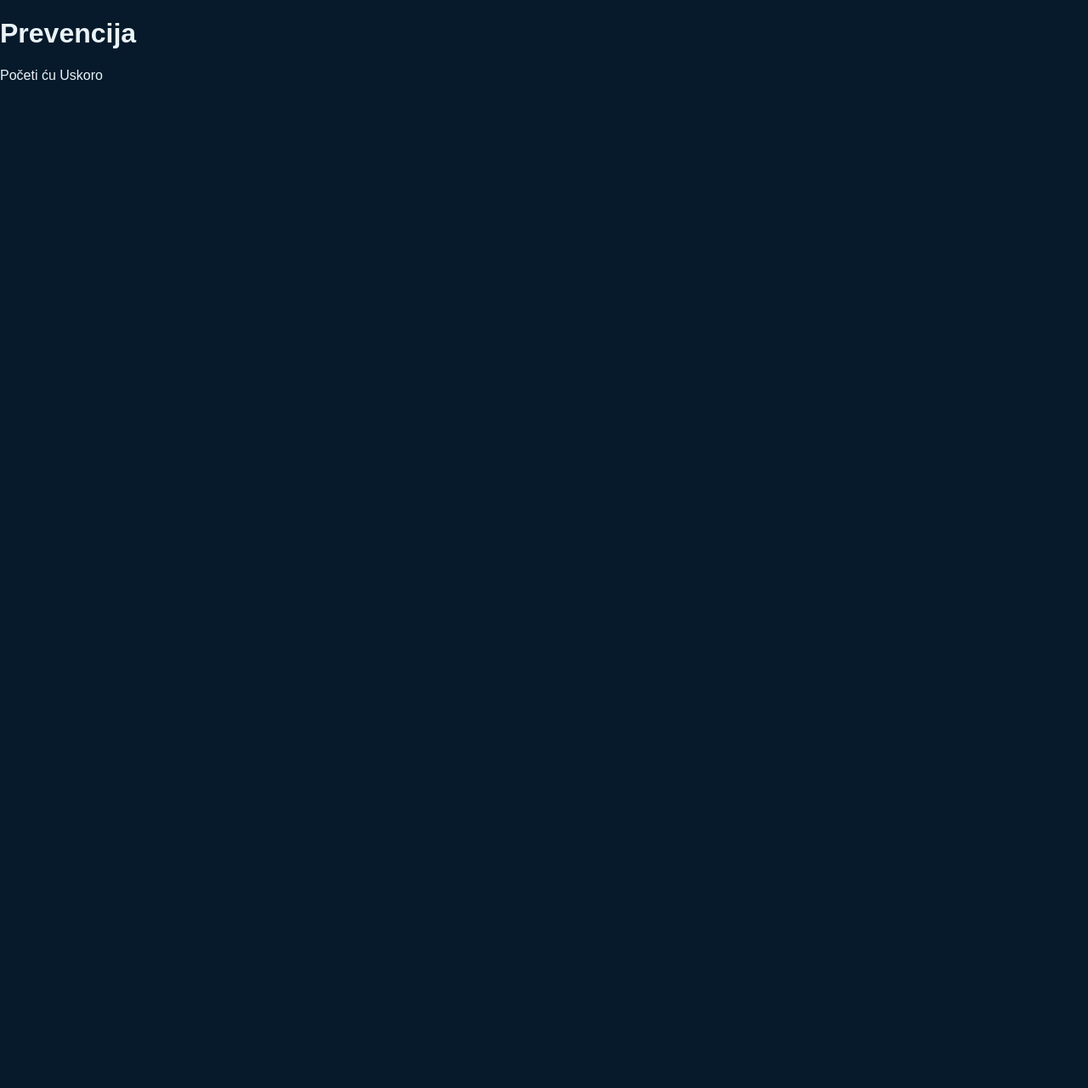
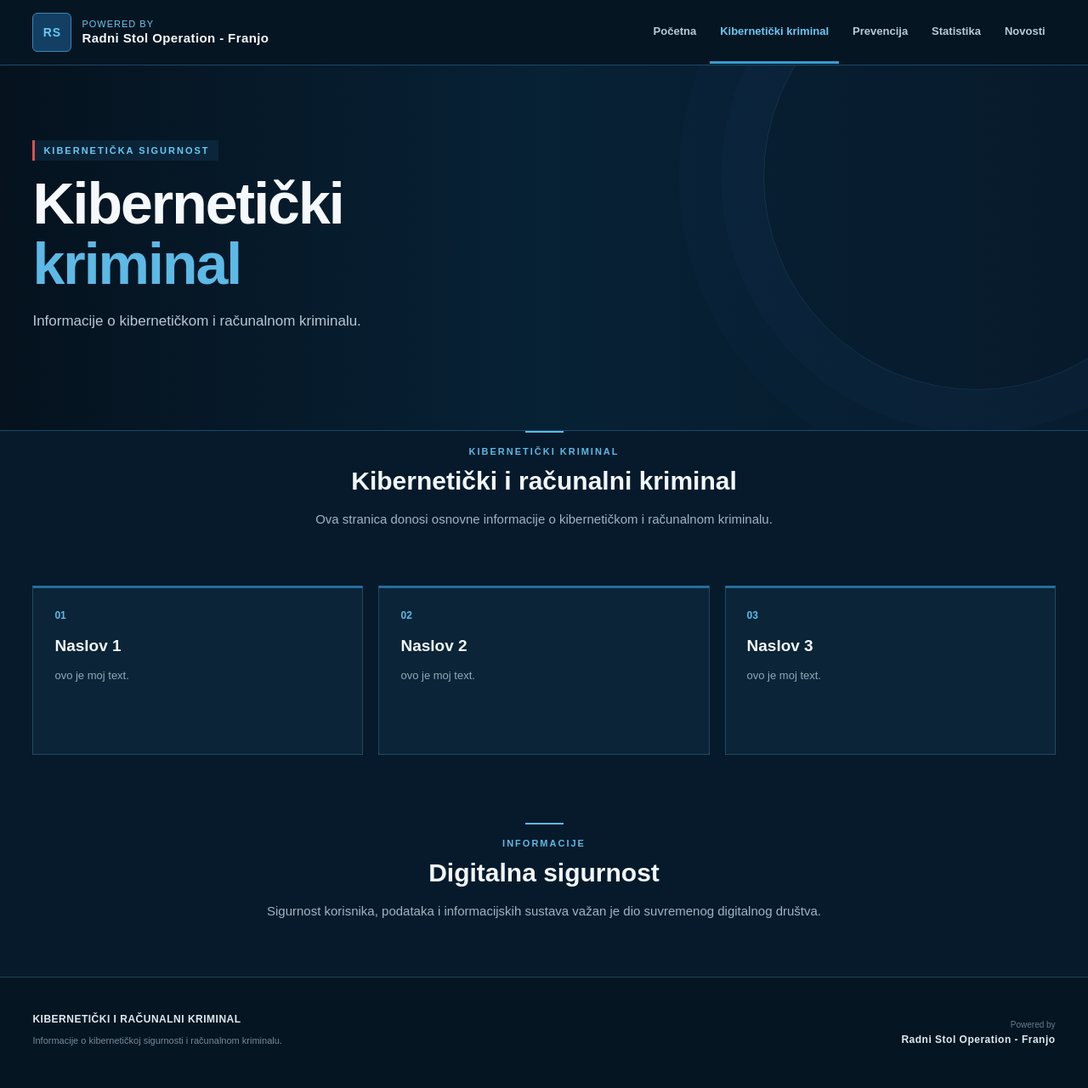
Before and after one commit to franjo-cloud/franjonovo, a plain HTML site: page racunalni-kriminal.html in a window 1280 px wide. Shown: the whole page at 85% size. Before the commit the page ends 800 px from the top, so only its background shows below. Drawn offline with Linux system fonts and the light colour scheme.

Commit message:
azurirano

```diff
--- a/racunalni-kriminal.html
+++ b/racunalni-kriminal.html
@@ -8,14 +8,360 @@
     <meta name="viewport"
           content="width=device-width, initial-scale=1.0">
 
-    <title>Prevencija</title>
+    <meta name="description"
+          content="Kibernetički i računalni kriminal">
 
+    <title>Kibernetički kriminal - Radni Stol Operation - Franjo</title>
+
+    <!-- ISTI CSS KAO NA INDEX STRANICI -->
     <link rel="stylesheet" href="style.css">
 
 </head>
 
 
 <body>
-<h1>
-Prevencija</h1>
-<p>Početi ću Uskoro</p></h1></body></html>
+
+
+<!-- ==================================================
+     ZAGLAVLJE
+================================================== -->
+
+<header class="site-header">
+
+    <div class="header-inner">
+
+
+        <!-- POWERED BY -->
+
+        <div class="institution">
+
+            <div class="institution-symbol">
+                RS
+            </div>
+
+
+            <div class="institution-name">
+
+                <span>
+                    Powered by
+                </span>
+
+                <strong>
+                    Radni Stol Operation - Franjo
+                </strong>
+
+            </div>
+
+        </div>
+
+
+        <!-- GLAVNI IZBORNIK -->
+
+        <nav class="main-nav">
+
+
+            <a href="index.html">
+                Početna
+            </a>
+
+
+            <a href="kiberneticki-kriminal.html"
+               class="active">
+
+                Kibernetički kriminal
+
+            </a>
+
+
+            <a href="prevencija.html">
+                Prevencija
+            </a>
+
+
+            <a href="statistika.html">
+                Statistika
+            </a>
+
+
+            <a href="novosti.html">
+                Novosti
+            </a>
+
+
+        </nav>
+
+
+        <!-- MOBILNI GUMB -->
+
+        <button
+            id="menuButton"
+            class="menu-button"
+            type="button"
+            aria-label="Otvori izbornik">
+
+            ☰
+
+        </button>
+
+
+    </div>
+
+</header>
+
+
+
+<!-- ==================================================
+     NASLOV STRANICE
+================================================== -->
+
+<section class="hero">
+
+    <div class="hero-content">
+
+
+        <div class="security-label">
+
+            KIBERNETIČKA SIGURNOST
+
+        </div>
+
+
+        <h1>
+
+            Kibernetički
+            <span>
+                kriminal
+            </span>
+
+        </h1>
+
+
+        <p>
+
+            Informacije o kibernetičkom i
+            računalnom kriminalu.
+
+        </p>
+
+
+    </div>
+
+</section>
+
+
+
+<!-- ==================================================
+     SADRŽAJ PODSTRANICE
+================================================== -->
+
+<main>
+
+
+    <section class="section-intro">
+
+
+        <div class="section-line"></div>
+
+
+        <span>
+            KIBERNETIČKI KRIMINAL
+        </span>
+
+
+        <h2>
+            Kibernetički i računalni kriminal
+        </h2>
+
+
+        <p>
+
+            Ova stranica donosi osnovne informacije
+            o kibernetičkom i računalnom kriminalu.
+
+        </p>
+
+
+    </section>
+
+
+
+    <!-- ==================================================
+         NASLOV 1
+    ================================================== -->
+
+    <section class="info-cards">
+
+
+        <article class="info-card">
+
+
+            <div class="card-icon">
+                01
+            </div>
+
+
+            <h3>
+                Naslov 1
+            </h3>
+
+
+            <p>
+                ovo je moj text.
+            </p>
+
+
+        </article>
+
+
+
+        <!-- ==================================================
+             NASLOV 2
+        ================================================== -->
+
+        <article class="info-card">
+
+
+            <div class="card-icon">
+                02
+            </div>
+
+
+            <h3>
+                Naslov 2
+            </h3>
+
+
+            <p>
+                ovo je moj text.
+            </p>
+
+
+        </article>
+
+
+
+        <!-- ==================================================
+             NASLOV 3
+        ================================================== -->
+
+        <article class="info-card">
+
+
+            <div class="card-icon">
+                03
+            </div>
+
+
+            <h3>
+                Naslov 3
+            </h3>
+
+
+            <p>
+                ovo je moj text.
+            </p>
+
+
+        </article>
+
+
+    </section>
+
+
+
+    <!-- ==================================================
+         DODATNI SADRŽAJ
+    ================================================== -->
+
+    <section class="section-intro">
+
+
+        <div class="section-line"></div>
+
+
+        <span>
+            INFORMACIJE
+        </span>
+
+
+        <h2>
+            Digitalna sigurnost
+        </h2>
+
+
+        <p>
+
+            Sigurnost korisnika, podataka i
+            informacijskih sustava važan je dio
+            suvremenog digitalnog društva.
+
+        </p>
+
+
+    </section>
+
+
+</main>
+
+
+
+<!-- ==================================================
+     PODNOŽJE
+================================================== -->
+
+<footer>
+
+
+    <div class="footer-inner">
+
+
+        <div>
+
+            <strong>
+                KIBERNETIČKI I RAČUNALNI KRIMINAL
+            </strong>
+
+
+            <p>
+                Informacije o kibernetičkoj sigurnosti
+                i računalnom kriminalu.
+            </p>
+
+
+        </div>
+
+
+
+        <div class="footer-right">
+
+
+            <span>
+                Powered by
+            </span>
+
+
+            <strong>
+                Radni Stol Operation - Franjo
+            </strong>
+
+
+        </div>
+
+
+    </div>
+
+
+</footer>
+
+
+
+<!-- ==================================================
+     JAVASCRIPT
+================================================== -->
+
+<script src="script.js"></script>
+
+
+</body>
+
+</html>
```
